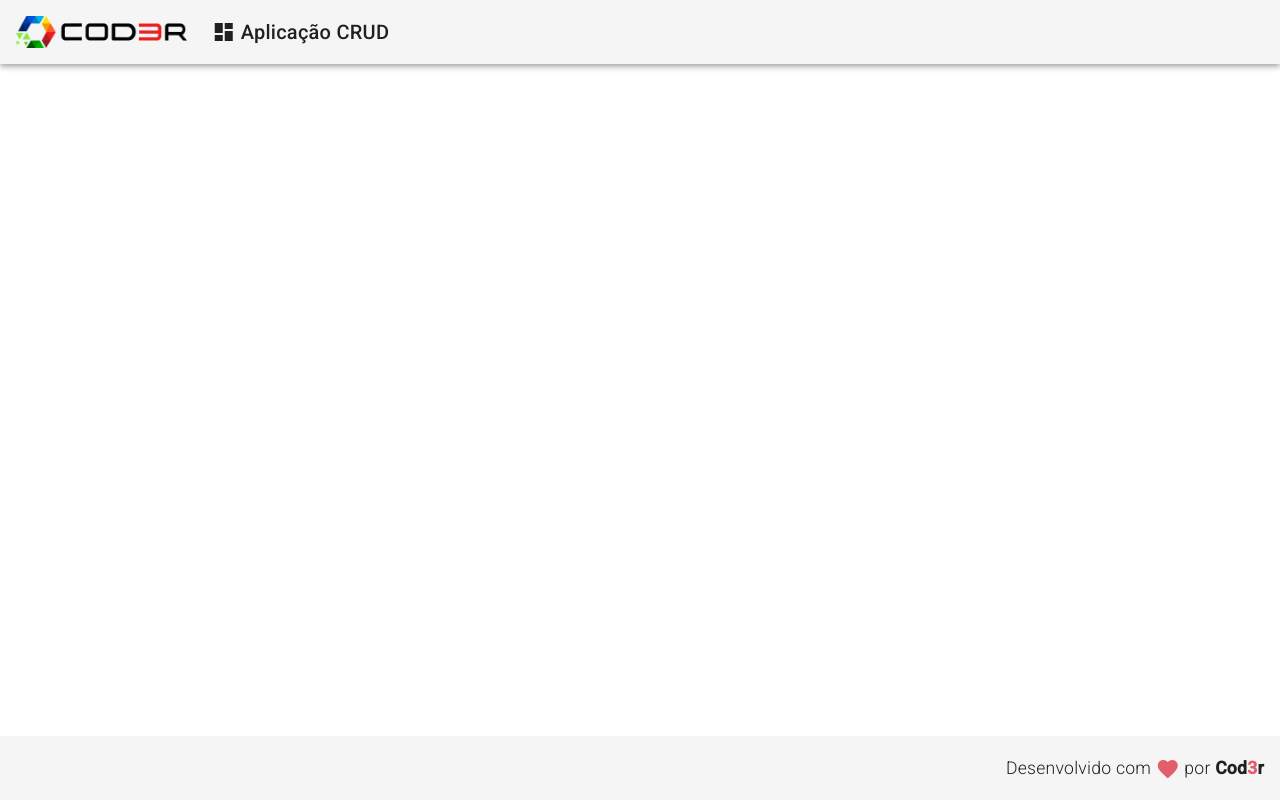
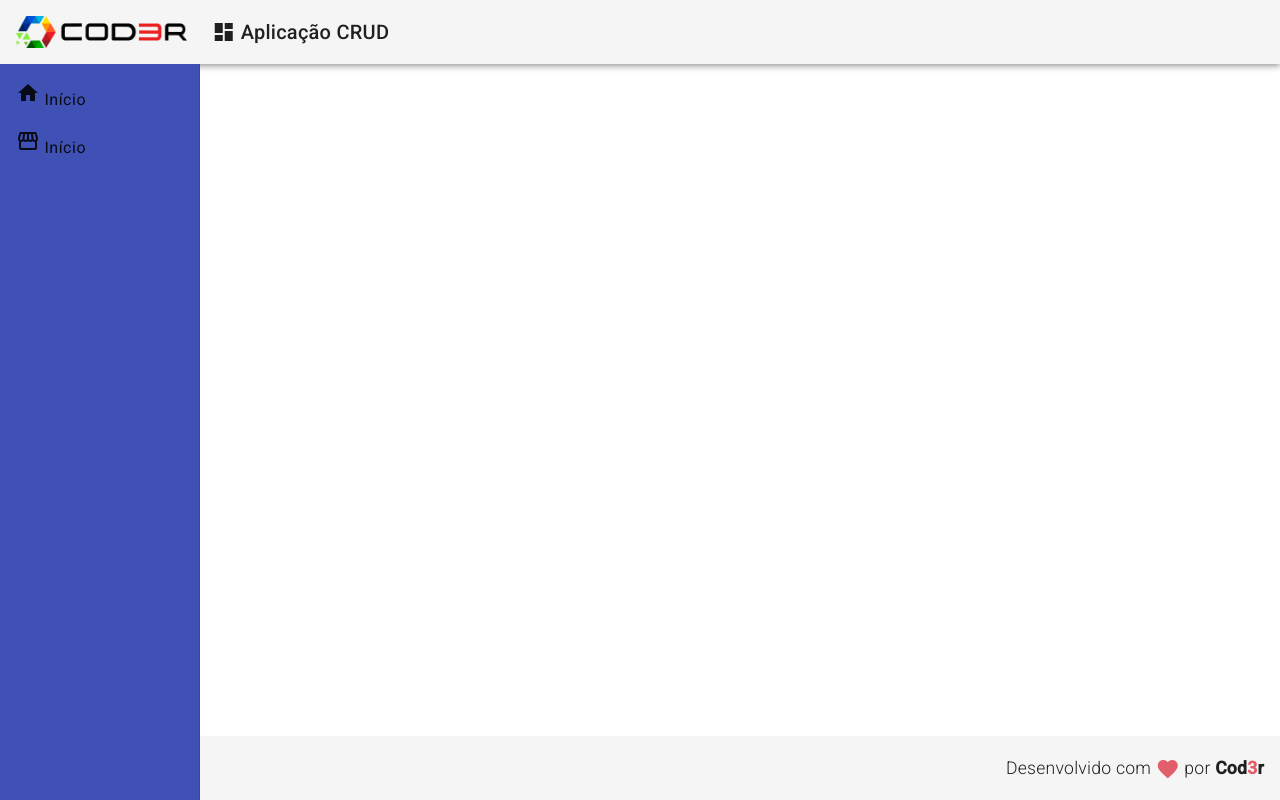
Before and after one commit to Alderj/crud, an Angular app: page / in a window 1280 px wide. Built offline with nearby package versions, Linux system fonts and the light colour scheme.

Commit message:
estilizando sidenav

```diff
--- a/src/app/app.component.html
+++ b/src/app/app.component.html
@@ -1,3 +1,3 @@
 <app-header></app-header>
-
+<app-nav></app-nav>
 <app-footer></app-footer>
--- a/src/app/components/template/nav/nav.component.css
+++ b/src/app/components/template/nav/nav.component.css
@@ -0,0 +1,9 @@
+.sidenav{
+    background-color: #3f51b5;
+    width: 200px;
+
+}
+
+.sidenav a{
+    color: #fff;
+}
--- a/src/app/components/template/nav/nav.component.html
+++ b/src/app/components/template/nav/nav.component.html
@@ -1 +1,20 @@
-<p>nav works!</p>
+<mat-sidenav-container class="container">
+    <mat-sidenav class="sidenav" mode="side" opened
+    fixedInViewport="true" fixedTopGap="64">
+        <mat-nav-list class="nav-list">
+            <a mat-list-item>
+                <i class="material-icons">
+                    home
+                </i>
+                Início
+            </a>
+
+            <a mat-list-item>
+                <i class="material-icons">
+                    storefront
+                </i>
+                Início
+            </a>
+        </mat-nav-list>
+    </mat-sidenav>
+</mat-sidenav-container>
```
